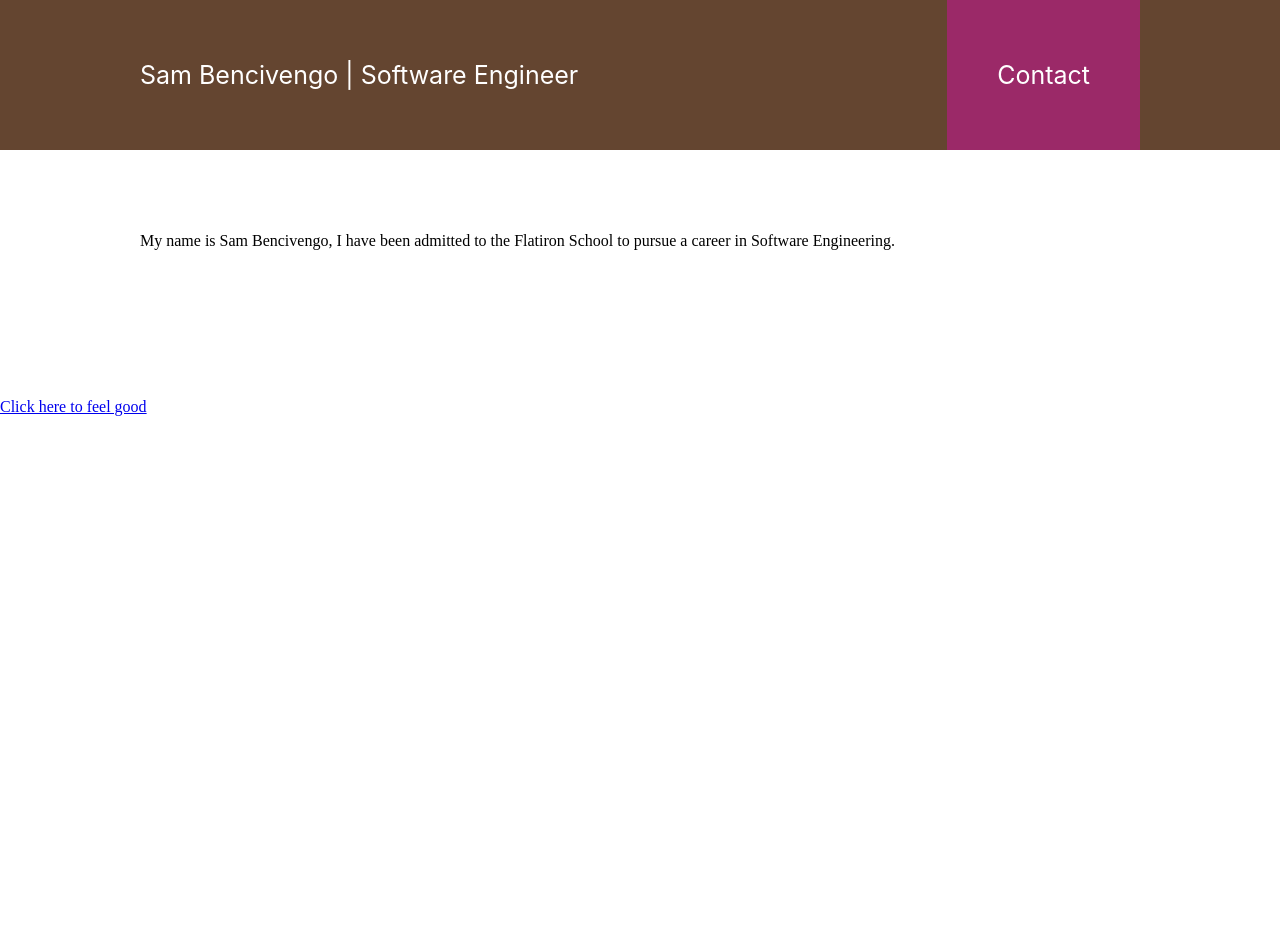
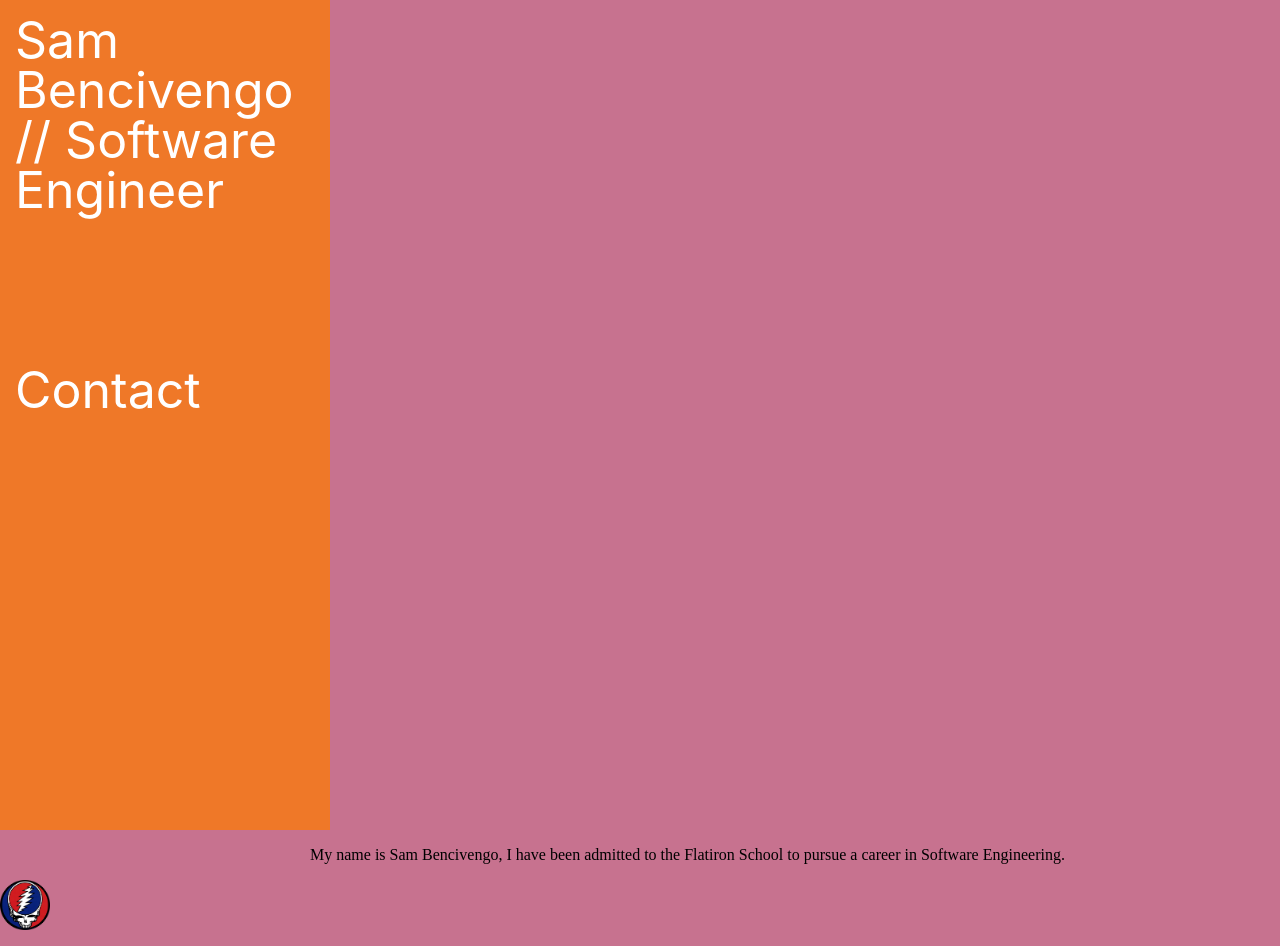
Before and after one commit to sambencivengo/FlatironPreworkFinal, a plain HTML site: page index.html in a window 1280 px wide. Before the commit the page ends 800 px from the top, so only its background shows below. Drawn offline with Linux system fonts and the light colour scheme.

Commit message:
new stylesheet for a left-bar navigation, added an image

```diff
--- a/index.html
+++ b/index.html
@@ -1,29 +1,30 @@
 <html lang="en">
   <head>
       <title>Sam Bencivengo</title>
-      <link rel="stylesheet" href="style.css" />
+      <link rel="stylesheet" href="style_leftNav.css" />
   </head>
   <body>
-    <div id="header">
+    <div id="sidenav">
         <div class="container">
-            <a id="header-text" href="index.html">Sam Bencivengo | Software Engineer</a>
-            <a id="header-nav" href="mailto:sambencivengo@gmail.com">Contact</a>
+            <a id="title" href="index.html">Sam Bencivengo // Software Engineer</a>
+            <a id="contact" href="mailto:sambencivengo@gmail.com">Contact</a>
         </div>
         <!-- <ul class="header-nav"> </ul>
             <li>email</li>
             <li>about</li>
         </ul> -->
     <script src="script.js"></script>
-    <div class="main">
+    </div>
+<div class="main">
     <p>My name is Sam Bencivengo, I have been admitted to the Flatiron School to pursue a career in Software Engineering.</p>
     <!-- Talk about why I am doing software engineering my previous work. Maybe talk about hobbies, cycling, birding. -->
-    </div>
+</div>
     <div class="footer">
-        <div class="footer-container"></div>
-            <p>
-                <a href="https://www.youtube.com/watch?v=luAqu8VX5wo">Click here to feel good</a>
-            </p>
-        </div>
+        <p>
+            <a href="https://youtu.be/V70MrjzLFyo">
+            <img id="stealie" src="images/stealie.png" alt="Grateful Dead Skull">
+            </a>
+        </p>
     </div>
 </body>
 </html>
--- a/style.css
+++ b/style.css
@@ -4,7 +4,7 @@ body {
     padding: 0px;
 }
 
-#header {
+#sidenav {
     background: hsla(24, 48%, 23%, 0.918);
     height: 150px;
     line-height: 150px;
--- /dev/null
+++ b/style_leftNav.css
@@ -0,0 +1,33 @@
+body {
+    background-color: rgba(173, 48, 90, 0.678);
+    margin: 0px;
+    padding: 0px;
+}
+
+#sidenav a {
+    color: white;
+    text-decoration: none;
+    margin-bottom: 150px;
+    display: inline-block;
+}
+#sidenav {
+    height: 100%; /* Full-height: remove this if you want "auto" height */
+    width: 300px;
+    background-color: rgba(255, 123, 0, 0.719);
+    font-family:-apple-system, BlinkMacSystemFont, 'Segoe UI', Roboto, Oxygen, Ubuntu, Cantarell, 'Open Sans', 'Helvetica Neue', sans-serif;
+    font-size: 50px;
+    padding: 15px;
+    line-height: 50px;
+
+  }
+#stealie {
+    /* background-image: url(images/stealie.png); */
+    display: block;
+    width: 50px;
+    height: 50px;
+}
+.main {
+    margin-left: 300px;
+    text-align: left;
+    padding: 0px 10px;
+}
```
Also changed, not shown: images/stealie.png (added), 1 other file.
